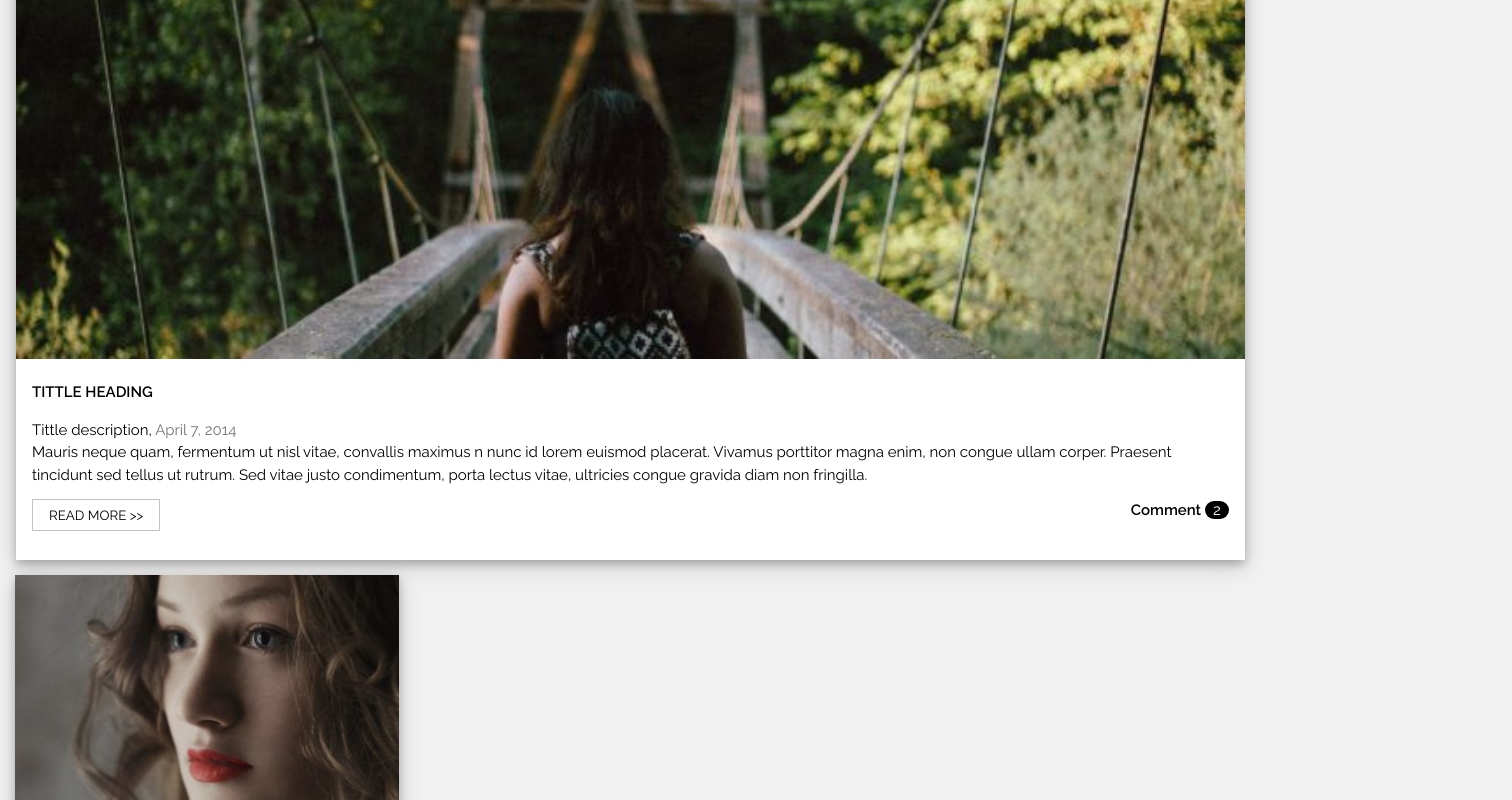
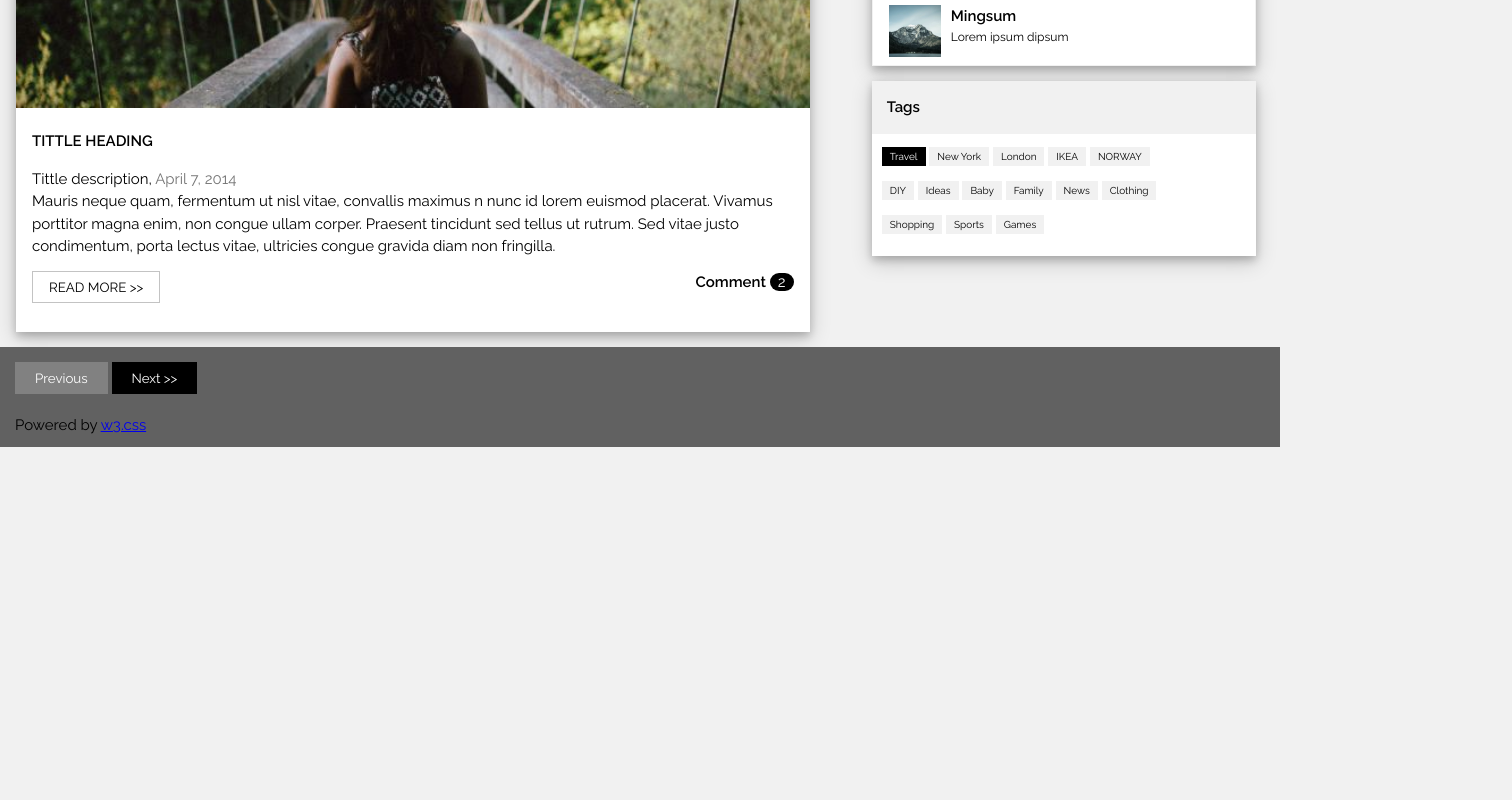
Before and after one commit to GaelTikeng/blog-template, a plain HTML site: page index.html in a window 1280 px wide. Shown: the part 780-1580 px from the top of the page, 1512 px wide, since content can reach past the window. After the commit the page ends 1231 px from the top, so only its background shows below. Drawn offline with Linux system fonts and the light colour scheme.

Commit message:
second commit

```diff
--- a/assets/styles/style.css
+++ b/assets/styles/style.css
@@ -9,17 +9,17 @@
 
 body {
   background: #f1f1f1;
-  width: 100%;
-  max-width: 1000px;
+  width: 100vw;
+  max-width: 1224px;
   line-height: 1.5;
   font-size: 15px;
 }
 
 .my-blog {
-  width: 96vw;
+  width: 100%;
   text-align: center;
   padding: 25px 0;
-  /* background: blue; */
+  background: blue;
 }
 
 .my-blog button {
@@ -28,13 +28,18 @@ body {
   border: none;
   padding: 0 5px;
 }
-/*
-.section1 {
-  justify-content: space-between;
-} */
+
+.all-sections {
+  display: grid;
+  grid-template-columns: 70% 1fr;
+}
+
+#section1 {
+  width: 60%;
+}
 
 .tittle-blog {
-  width: 96vw;
+  width: 62vw;
   background: #fff;
   height: fit-content;
   margin: 0 1rem;
@@ -69,7 +74,6 @@ body {
   margin: 13px 0;
   background: #fff;
   border: 1px solid #9e9e9e9e;
-
 }
 
 .black-zero, .black-two {
@@ -86,7 +90,7 @@ body {
 /* second bloc */
 
 .blog-entry {
-  width: 96vw;
+  width: 62vw;
   background: #fff;
   height: fit-content;
   margin: 0 1rem;
@@ -205,16 +209,73 @@ ul {
   padding: 15px;
 }
 
+.bloc-c p {
+  padding: 10px;
+  display: inline-block;
+}
+
 .travel {
   font-size: 12px !important;
-  background: #000;
-  color: #fff;
+  background: #000 !important;
+  color: #fff !important;
   padding: 2px 8px;
 }
 
-.button {
-  font-size: 12px !important;
+.bloc-c span {
+  font-size: 10px !important;
   padding: 2px 8px;
   background: #f1f1f1;
+  display: inline-block !important;
+  margin-bottom: 12px;
+}
 
+/* footer */
+
+.footer {
+  background-color: #616161;
+  width: 100vw;
+  height: 100px;
+  margin-top: 15px;
 }
+
+.footer-btn {
+  font-size: 15px;
+  padding: 15px;
+}
+
+.previous {
+  padding: 8px 20px;
+  background: #818181;
+  color: #fff;
+  border: none;
+}
+
+.next {
+  padding: 8px 20px;
+  background: #000;
+  color: #fff;
+  border: none;
+  margin-bottom: 20px;
+}
+
+@media screen and (max-width: 768px) {
+  .my-blog {
+    width: 100vw;
+  }
+  .all-sections {
+    width: 100%;
+    display: block;
+  }
+
+  #section1 {
+    width: 100%;
+  }
+
+  #section2 {
+    width: 100%;
+  }
+
+  .footer {
+    width: 100%;
+  }
+}
--- a/index.html
+++ b/index.html
@@ -13,8 +13,9 @@
     <h1>MY BLOG</h1>
     <h4>Welcome to the blog of <button>unknown</button></h4>
   </div>
+  <div class="all-sections">
 
-  <div class="section1">
+    <section id="section1">
 
       <!--tittle-bloc-->
 
@@ -51,7 +52,7 @@
           </div>
         </div>
       </div>
-  </div>
+    </section>
 
     <!--section 2-->
 
@@ -107,28 +108,37 @@
 
       <div class="bloc-c">
         <h4>Tags</h4>
+        <p>
           <span class="travel">Travel</span>
-      <span class="button">
           <span>New York</span>
           <span>London</span>
           <span>IKEA</span>
           <span>NORWAY</span>
-        <bspan>
+          <br>
           <span>DIY</span>
           <span>Ideas</span>
           <span>Baby</span>
           <span>Family</span>
           <span>News</span>
           <span>Clothing</span>
-        <bspan>
+          <br>
           <span>Shopping</span>
           <span>Sports</span>
           <span>Games</span>
-      </span>
+        </p>
       </div>
+    </section>
 
+    <!--footer-->
 
-  </section>
+    <div class="footer">
+      <div class="footer-btn">
+        <button class="previous">Previous</button>
+        <button class="next">Next >> </button>
+        <p>Powered by <a href="#"> w3.css</a></p>
+      </div>
+    </div>
+  </div>
 
 </body>
 </html>
```
Lines whose indentation alone changed are shown as unchanged.
